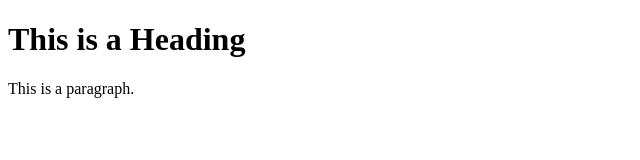
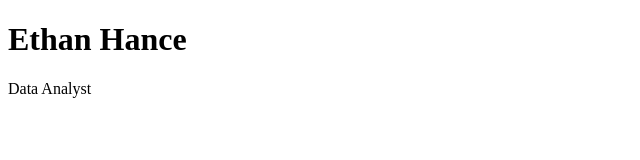
Before and after one commit to ethance-main/ethance.github.io, a plain HTML site: page index.html in a window 1280 px wide. Shown: the whole page, without its empty margins (0-640 px from the left). Drawn offline with Linux system fonts and the light colour scheme.

Commit message:
Update title and heading in index.html

```diff
--- a/index.html
+++ b/index.html
@@ -2,11 +2,11 @@
 <html>
 <head>
     <meta charset="utf-8">
-    <title>Page Title</title>
+    <title>Ethan Hance Resume</title>
 </head>
 <body>
     <!-- Visible content goes here -->
-    <h1>This is a Heading</h1>
-    <p>This is a paragraph.</p>
+    <h1>Ethan Hance</h1>
+    <p>Data Analyst</p>
 </body>
 </html>
```
